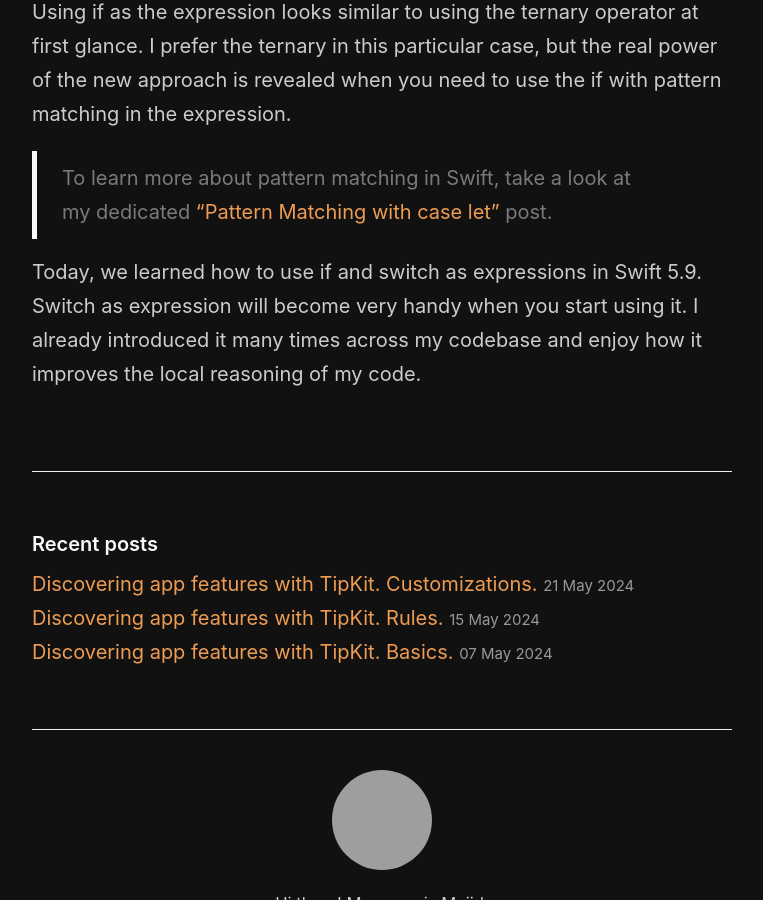
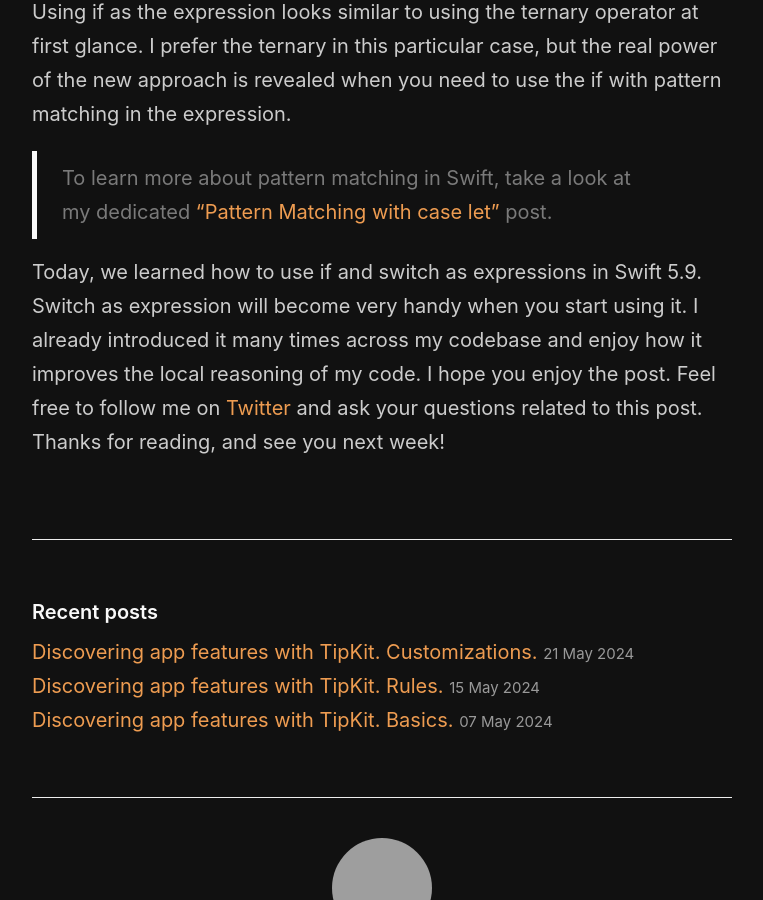
Before and after one commit to mecid/mecid.github.io, a Jekyll site: the page built from _posts/2024-05-28-if-and-switch-expressions-in-swift.md, in a window 1280 px wide and 900 px high, scrolled down 2813 px, cut to the strip 0-900 px from the top of the window. Shown: the whole strip, without its empty margins (258-1021 px from the left). Built offline with Jekyll 4.4.1, drawn with Linux system fonts in a browser that asks for light colours; grey boxes are pictures that could not be loaded.

Commit message:
conclusion added to the switch expression post

```diff
--- a/_posts/2024-05-28-if-and-switch-expressions-in-swift.md
+++ b/_posts/2024-05-28-if-and-switch-expressions-in-swift.md
@@ -99,4 +99,4 @@ Using if as the expression looks similar to using the ternary operator at first
 
 > To learn more about pattern matching in Swift, take a look at my dedicated ["Pattern Matching with case let"](/2019/02/06/pattern-matching-with-case-let/) post.
 
-Today, we learned how to use if and switch as expressions in Swift 5.9. Switch as expression will become very handy when you start using it. I already introduced it many times across my codebase and enjoy how it improves the local reasoning of my code.
+Today, we learned how to use if and switch as expressions in Swift 5.9. Switch as expression will become very handy when you start using it. I already introduced it many times across my codebase and enjoy how it improves the local reasoning of my code. I hope you enjoy the post. Feel free to follow me on [Twitter](https://twitter.com/mecid) and ask your questions related to this post. Thanks for reading, and see you next week!
```
